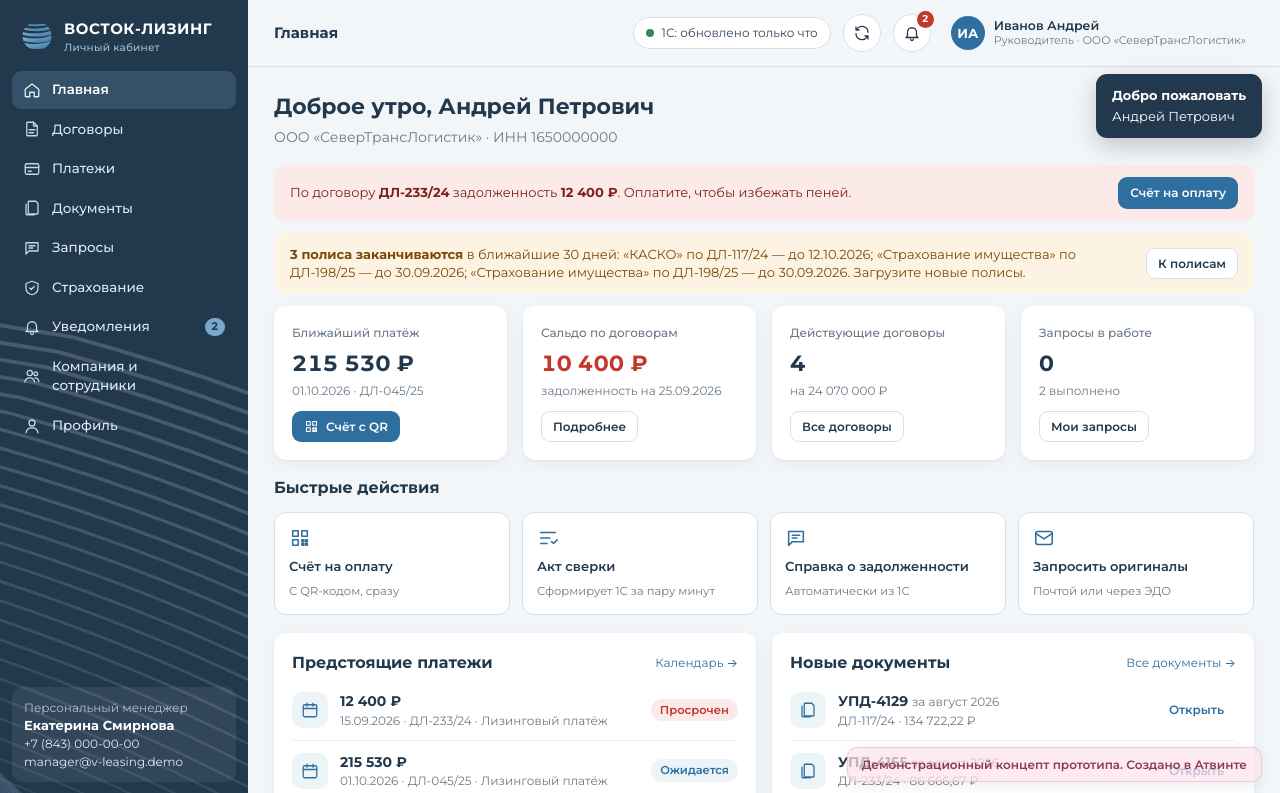
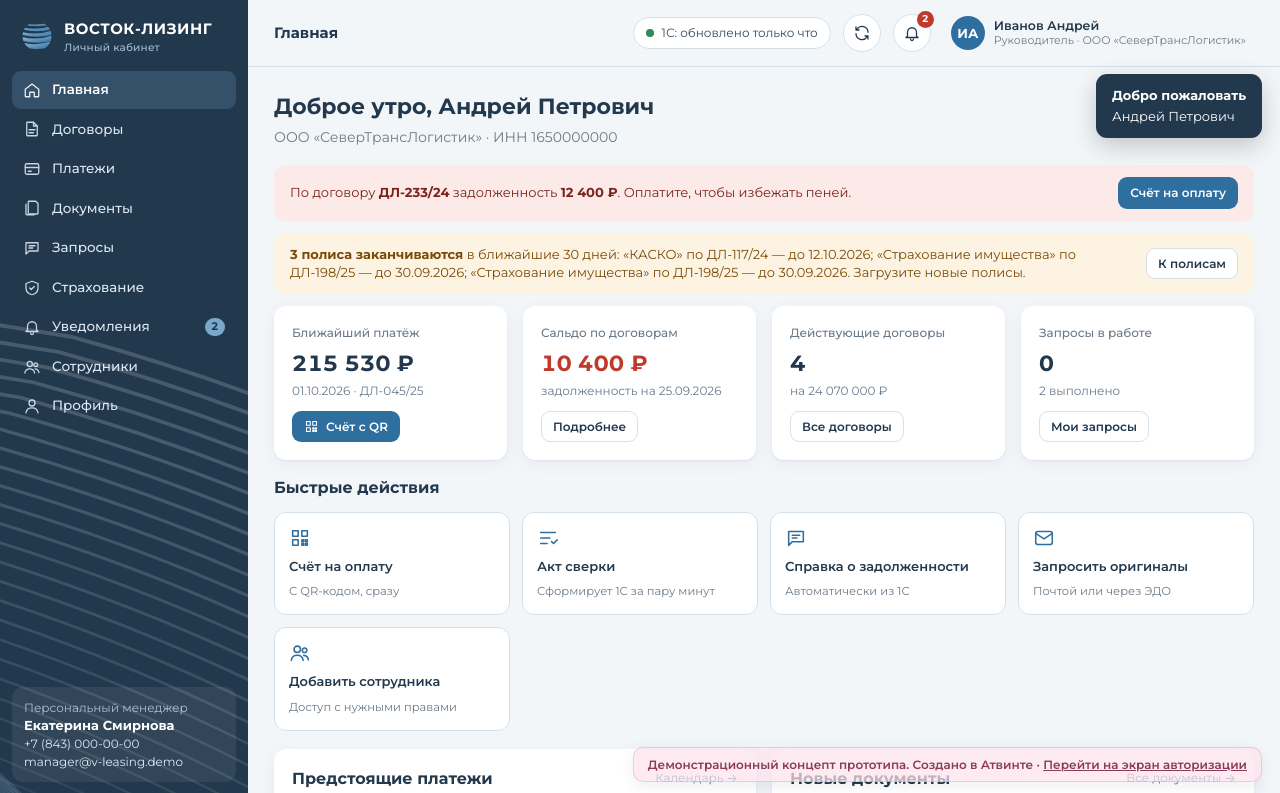
Before and after one commit to od-atwinta/leasing-lk-concept, a plain HTML site: page index.html in a window 1280 px wide. Both pictures are taken after a click on the button "Войти". Shown: the top 793 px of the page. Drawn offline with Linux system fonts and the light colour scheme; animation ran at ten frames a second.

Commit message:
Выход на экран авторизации с плашки, «Добавить сотрудника», подсказка демо-кода
- на плашке концепта ссылка «Перейти на экран авторизации» (выход из кабинета)
- раздел «Сотрудники», кнопка и быстрое действие «Добавить сотрудника» у руководителя
- на шаге кода из SMS снова подсказка «Для демо-версии код — 1234»

Co-Authored-By: Claude Opus 5.5 <noreply@anthropic.com>

```diff
--- a/index.html
+++ b/index.html
@@ -138,7 +138,7 @@ table.t td.r,table.t th.r{text-align:right}
 .list .it:last-child{border-bottom:0}
 .ic{width:36px;height:36px;border-radius:10px;background:var(--pale);color:var(--blue);display:flex;align-items:center;justify-content:center;flex:none}
 .ic svg{width:18px;height:18px}
-.qa{display:grid;grid-template-columns:repeat(4,1fr);gap:12px}
+.qa{display:grid;grid-template-columns:repeat(auto-fit,minmax(190px,1fr));gap:12px}
 @media (max-width:900px){.qa{grid-template-columns:1fr 1fr}}
 .qa button{background:#fff;border:1px solid var(--line);border-radius:12px;padding:14px;text-align:left;display:flex;flex-direction:column;gap:8px;color:var(--navy);font-weight:600;font-size:13px;transition:border .15s,box-shadow .15s}
 .qa button:hover{border-color:var(--sky);box-shadow:var(--sh)}
@@ -186,6 +186,7 @@ table.t td.r,table.t th.r{text-align:right}
 .qr{width:160px;height:160px;flex:none}
 /* демо-панель */
 .demo{position:fixed;right:18px;bottom:64px;z-index:150;font-size:12px}
+.concept-note a{pointer-events:auto;color:#8A3B55;text-decoration:underline;cursor:pointer}
 .concept-note{position:fixed;right:18px;bottom:18px;z-index:140;pointer-events:none;background:rgba(252,228,236,.72);color:#8A3B55;border:1px solid rgba(214,142,168,.35);border-radius:10px;padding:8px 14px;font-size:12px;font-weight:600;box-shadow:0 4px 14px rgba(34,56,77,.08);backdrop-filter:none}
 @media (max-width:640px){.concept-note{left:14px;right:14px;text-align:center;font-size:11px}}
 .demo .fab{background:#fff;border:1px solid var(--line);color:var(--navy);border-radius:22px;padding:8px 14px;font-weight:700;box-shadow:var(--sh);display:flex;gap:8px;align-items:center}
@@ -204,7 +205,7 @@ table.t td.r,table.t th.r{text-align:right}
 <div id="ovl"></div>
 <div class="toasts" id="toasts"></div>
 <div class="demo" id="demo"></div>
-<div class="concept-note">Демонстрационный концепт прототипа. Создано в Атвинте</div>
+<div class="concept-note">Демонстрационный концепт прототипа. Создано в Атвинте<span id="noteExit"> · <a onclick="logout()">Перейти на экран авторизации</a></span></div>
 <script>
 "use strict";
 /* =====================================================================
@@ -515,7 +516,7 @@ function newRequest(type, title, cid, extra = {}) {
 const NAV = [
   ["home", "Главная", "home", null], ["contracts", "Договоры", "file", "contracts"], ["payments", "Платежи", "card", "payments"],
   ["documents", "Документы", "docs", "docs"], ["requests", "Запросы", "req", "requests"], ["insurance", "Страхование", "shield", "insurance"],
-  ["notifications", "Уведомления", "bell", null], ["company", "Компания и сотрудники", "users", "staff"], ["profile", "Профиль", "user", null],
+  ["notifications", "Уведомления", "bell", null], ["company", "Сотрудники", "users", "staff"], ["profile", "Профиль", "user", null],
 ];
 const parts = () => (location.hash.replace(/^#\/?/, "") || "home").split("/").map(decodeURIComponent);
 let lastHash = "";
@@ -532,6 +533,7 @@ function render(soft) {
   const focusVal = focusId ? document.activeElement.value : null;
   $("#app").innerHTML = shell(html, title);
   bindShell();
+  const ne = $("#noteExit"); if (ne) ne.style.display = "";
   if (soft) { window.scrollTo(0, scrollY); if (focusId && $("#" + focusId)) { const el = $("#" + focusId); el.value = focusVal; el.focus(); } }
   else window.scrollTo(0, 0);
   lastHash = location.hash; renderDemo();
@@ -578,6 +580,7 @@ function refreshLive() { document.querySelectorAll("[data-ago]").forEach(el => e
    ВХОД И РЕГИСТРАЦИЯ
    ===================================================================== */
 function renderAuth(p) {
+  const ne = $("#noteExit"); if (ne) ne.style.display = "none";
   const mode = p[0] === "register" ? "register" : "login";
   let body;
   if (mode === "login") {
@@ -605,7 +608,8 @@ function renderAuth(p) {
     if (st === 2) body = `${bar}<form id="fReg2"><div class="alert ok" style="margin-bottom:14px">✓ Компания ${esc(S.company.name)} и договор ${esc(r.dog)} найдены в базе Восток-лизинга</div>
       <p class="small" style="margin:0 0 12px">Отправили код подтверждения на ${esc(r.phone)}.</p>
       <div class="field"><label for="c1">Код из SMS</label><input class="inp" id="c1" inputmode="numeric" maxlength="4" placeholder="••••" style="letter-spacing:.5em;font-size:18px;text-align:center"></div>
-      <div id="cErr"></div><button class="btn block" type="submit">Подтвердить</button></form>`;
+      <div id="cErr"></div><button class="btn block" type="submit">Подтвердить</button>
+      <div class="hint">Для демо-версии код — 1234</div></form>`;
     if (st === 3) body = `${bar}<form id="fReg3"><p class="small" style="margin:0 0 12px">Придумайте пароль для входа.</p>
       <div class="field"><label for="p1">Пароль</label><input class="inp" id="p1" type="password" value="demo-demo"></div>
       <div class="field"><label for="p2">Повторите пароль</label><input class="inp" id="p2" type="password" value="demo-demo"></div>
@@ -640,7 +644,7 @@ function renderAuth(p) {
       r.step = 2; save(); renderAuth(["register"]);
     }, 1400);
   });
-  $("#fReg2")?.addEventListener("submit", e => { e.preventDefault(); if (!/^\d{4}$/.test($("#c1").value.trim())) { $("#cErr").innerHTML = `<div class="err">Введите 4 цифры из SMS.</div>`; return; } S.reg.step = 3; save(); renderAuth(["register"]); });
+  $("#fReg2")?.addEventListener("submit", e => { e.preventDefault(); if ($("#c1").value.trim() !== "1234") { $("#cErr").innerHTML = `<div class="err">Неверный код. Для демо-версии код — 1234.</div>`; return; } S.reg.step = 3; save(); renderAuth(["register"]); });
   $("#fReg3")?.addEventListener("submit", e => { e.preventDefault(); if ($("#p1").value !== $("#p2").value) { toast("Пароли не совпадают"); return; } S.reg = null; S.session = { uid: "u1" }; save(); location.hash = "#/home"; render(); toast("Кабинет компании создан", "Вы — владелец кабинета. Добавьте сотрудников в разделе «Компания и сотрудники»."); });
 }
 
@@ -680,6 +684,7 @@ VIEWS.home = () => {
     ${can("docs") ? `<button onclick="modalAct()">${ic("act", 'width="22" height="22" style="color:var(--blue)"')}Акт сверки<span>Сформирует 1С за пару минут</span></button>` : ""}
     ${can("requests") ? `<button onclick="modalRequest('spravka')">${ic("req", 'width="22" height="22" style="color:var(--blue)"')}Справка о задолженности<span>Автоматически из 1С</span></button>` : ""}
     ${can("docs") ? `<button onclick="modalOriginals()">${ic("mail", 'width="22" height="22" style="color:var(--blue)"')}Запросить оригиналы<span>Почтой или через ЭДО</span></button>` : ""}
+    ${can("staff") ? `<button onclick="location.hash='#/company';setTimeout(()=>modalUser(),50)">${ic("users", 'width="22" height="22" style="color:var(--blue)"')}Добавить сотрудника<span>Доступ с нужными правами</span></button>` : ""}
   </div>`;
   html += `<div class="grid g2">
     <div class="card"><div class="hd" style="margin-bottom:6px"><h2 style="margin:0">Предстоящие платежи</h2><span class="sp"></span>${can("payments") ? `<a class="small" href="#/payments/calendar">Календарь →</a>` : ""}</div>
@@ -930,7 +935,7 @@ const RIGHTS = { contracts: "Договоры", payments: "Платежи и с
 const ROLE_TPL = { "Бухгалтер": { contracts: 1, payments: 1, docs: 1, requests: 1, insurance: 0, staff: 0 }, "Юрист": { contracts: 1, payments: 0, docs: 1, requests: 1, insurance: 0, staff: 0 }, "Ответственный за технику": { contracts: 1, payments: 0, docs: 0, requests: 1, insurance: 1, staff: 0 } };
 VIEWS.company = () => {
   const c = S.company;
-  const html = `<div class="hd"><div><h1>Компания и сотрудники</h1><div class="muted">Кабинет принадлежит компании. Доступ сотрудникам даёт только руководитель.</div></div><span class="sp"></span><button class="btn" onclick="modalUser()">${ic("plus", 'width="15" height="15"')} Пригласить сотрудника</button></div>
+  const html = `<div class="hd"><div><h1>Сотрудники компании</h1><div class="muted">Кабинет принадлежит компании. Руководитель добавляет сотрудников и настраивает им права.</div></div><span class="sp"></span><button class="btn" onclick="modalUser()">${ic("plus", 'width="15" height="15"')} Добавить сотрудника</button></div>
   <div class="card" style="margin-bottom:16px"><div class="hd" style="margin-bottom:10px"><h2 style="margin:0">Реквизиты</h2><span class="sp"></span><span class="small muted">из 1С · изменить через персонального менеджера</span></div><div class="kv">
     <div><div class="k">Наименование</div><div class="v">${esc(c.name)}</div></div><div><div class="k">ИНН / КПП</div><div class="v">${c.inn} / ${c.kpp}</div></div><div><div class="k">ОГРН</div><div class="v">${c.ogrn}</div></div><div><div class="k">Юридический адрес</div><div class="v">${esc(c.addr)}</div></div>
     <div><div class="k">Владелец кабинета</div><div class="v">${esc(S.users.find(u => u.owner).fio)}</div></div><div><div class="k">ЭДО</div><div class="v">${c.edo.on ? "Подключено · " + esc(c.edo.op) : "Не подключено"}</div></div></div></div>
@@ -938,18 +943,18 @@ VIEWS.company = () => {
   ${S.users.map(u => `<tr><td><b style="color:var(--navy)">${esc(u.fio)}</b><div class="small muted">${esc(u.email)}</div></td><td>${esc(u.role)}${u.owner ? ' <span class="tag info">владелец</span>' : ""}</td><td class="small">${Object.keys(RIGHTS).filter(k => u.rights[k]).map(k => RIGHTS[k]).join(", ")}</td><td class="small">${u.scope === "all" ? "Все" : u.scope.join(", ")}</td><td>${u.status === "active" ? '<span class="tag ok">Активен</span>' : u.status === "invited" ? '<span class="tag warn">Приглашён</span>' : '<span class="tag grey">Заблокирован</span>'}</td>
   <td class="r nowrap">${u.owner ? "" : `<button class="btn ghost sm" onclick="modalUser('${u.id}')">Права</button> ${u.status === "blocked" ? `<button class="btn ghost sm" onclick="setUser('${u.id}','active')">Разблокировать</button>` : `<button class="btn ghost sm" style="color:var(--bad)" onclick="setUser('${u.id}','blocked')">Заблокировать</button>`}`}</td></tr>`).join("")}</tbody></table></div>
   <div class="hint" style="margin-top:14px">Сотрудники не могут зарегистрироваться сами. Руководитель приглашает их по e-mail, выбирает права и договоры. Смена владельца кабинета — через Восток-лизинг по заявлению компании.</div>`;
-  return { title: "Компания и сотрудники", html };
+  return { title: "Сотрудники", html };
 };
 function setUser(id, st) { const u = S.users.find(u => u.id === id); u.status = st; save(); render(true); toast(st === "blocked" ? "Доступ заблокирован" : "Доступ восстановлен", u.fio); }
 function modalUser(id) {
   const u = id ? S.users.find(x => x.id === id) : { fio: "", email: "", role: "Бухгалтер", rights: { ...ROLE_TPL["Бухгалтер"] }, scope: "all" };
-  openModal(id ? "Права сотрудника" : "Пригласить сотрудника", `<form id="fU">
+  openModal(id ? "Права сотрудника" : "Добавить сотрудника", `<form id="fU">
     ${id ? `<p><b>${esc(u.fio)}</b><br><span class="small muted">${esc(u.email)}</span></p>` : `<div class="field"><label for="u1">ФИО</label><input class="inp" id="u1" required placeholder="Сидоров Павел Олегович"></div><div class="field"><label for="u2">E-mail</label><input class="inp" id="u2" type="email" required placeholder="pavel@company.ru"></div>`}
     <div class="field"><label for="u3">Роль</label><select class="sel" id="u3">${Object.keys(ROLE_TPL).map(r => `<option ${u.role === r ? "selected" : ""}>${r}</option>`).join("")}<option ${!ROLE_TPL[u.role] ? "selected" : ""}>Свой набор прав</option></select></div>
     <div class="field"><label>Права</label>${Object.entries(RIGHTS).filter(([k]) => k !== "staff").map(([k, l]) => `<label class="chk"><input type="checkbox" name="rt" value="${k}" ${u.rights[k] ? "checked" : ""}> ${l}</label>`).join("")}</div>
     <div class="field"><label>Доступ к договорам</label><label class="chk"><input type="radio" name="sc" value="all" ${u.scope === "all" ? "checked" : ""}> Все договоры компании</label><label class="chk"><input type="radio" name="sc" value="some" ${u.scope !== "all" ? "checked" : ""}> Только выбранные:</label>
       <div style="padding-left:24px">${S.contracts.map(c => `<label class="chk"><input type="checkbox" name="cs" value="${c.id}" ${u.scope === "all" || u.scope.includes(c.id) ? "checked" : ""}> ${c.id} · ${esc(c.subjects[0].name)}</label>`).join("")}</div></div></form>`,
-    `<button class="btn sec" onclick="closeModal()">Отмена</button><button class="btn" onclick="saveUser('${id || ""}')">${id ? "Сохранить" : "Отправить приглашение"}</button>`);
+    `<button class="btn sec" onclick="closeModal()">Отмена</button><button class="btn" onclick="saveUser('${id || ""}')">${id ? "Сохранить" : "Добавить и отправить приглашение"}</button>`);
   $("#u3").addEventListener("change", e => { const t = ROLE_TPL[e.target.value]; if (t) document.querySelectorAll("[name=rt]").forEach(ch => ch.checked = !!t[ch.value]); });
 }
 function saveUser(id) {
@@ -983,7 +988,7 @@ VIEWS.profile = () => {
       <h2 style="margin-top:24px">Электронный документооборот</h2><div class="alert ok" style="margin:0">ЭДО подключено: ${esc(S.company.edo.op)}<br>Идентификатор ${S.company.edo.id}</div></div></div>`;
   return { title: "Профиль", html };
 };
-function logout() { S.session = null; save(); location.hash = "#/login"; render(); }
+function logout() { S.session = null; S.reg = null; closeModal(); save(); if (location.search.includes("as=")) { location.href = location.pathname + (location.search.includes("demo") ? "?demo" : "") + "#/login"; return; } location.hash = "#/login"; render(); }
 
 /* =====================================================================
    МОДАЛКИ
```
